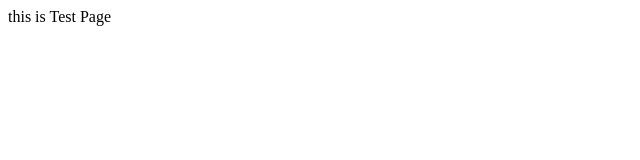
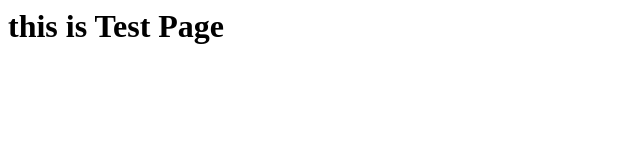
Before and after one commit to linodom/linodom.github.io, a plain HTML site: page index.html in a window 1280 px wide. Shown: the whole page, without its empty margins (0-640 px from the left). Drawn offline with Linux system fonts and the light colour scheme.

Commit message:
Update index.html

```diff
--- a/index.html
+++ b/index.html
@@ -1,4 +1,4 @@
 <html>
 <body>
-<hi> this is Test Page
-</html>
+<h1> this is Test Page</h1>
+</body></html>
```
